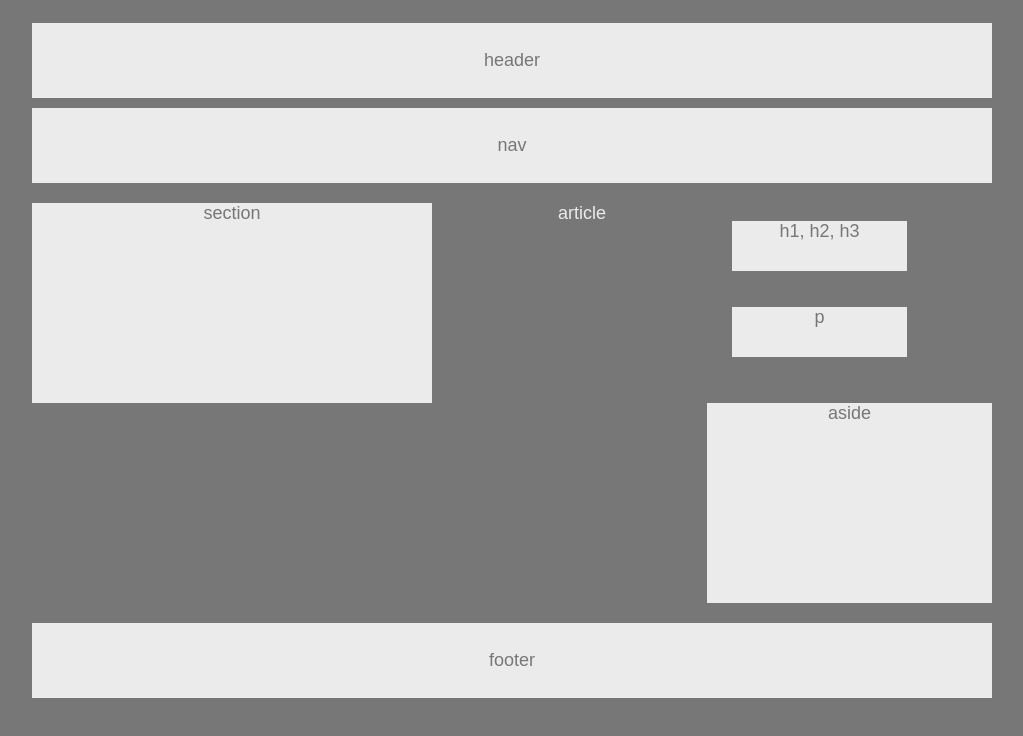
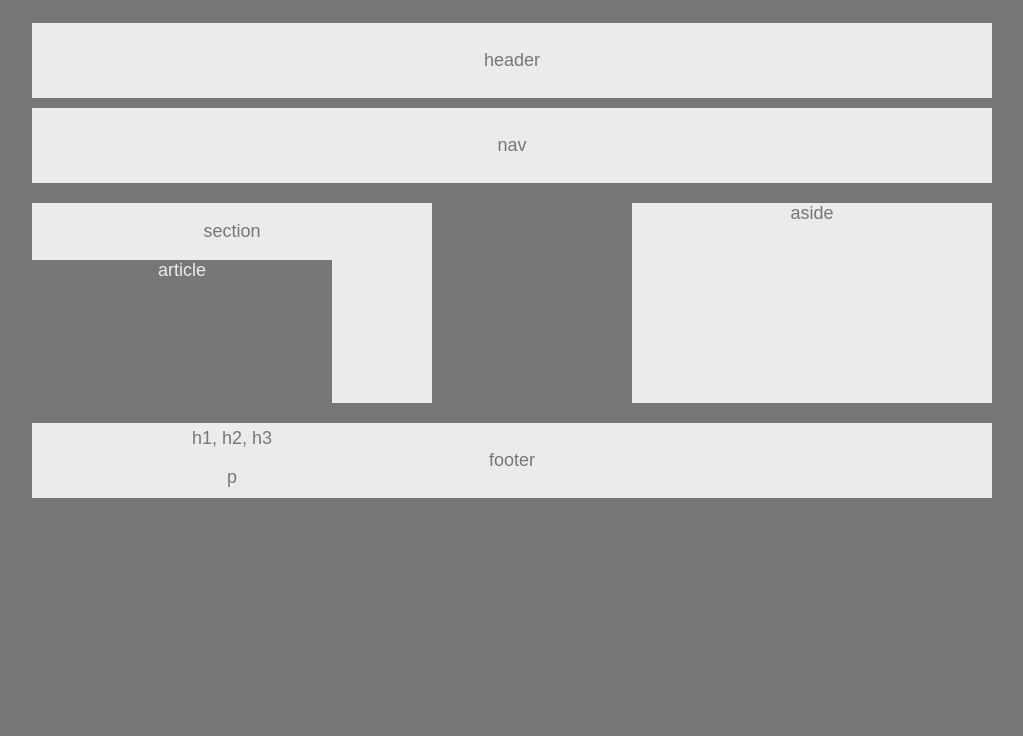
Before and after one commit to Shari721/HW1, a plain HTML site: page index.html in a window 1280 px wide. Shown: the whole page, without its empty margins (96-1119 px from the left). Drawn offline with Linux system fonts and the light colour scheme.

Commit message:
additions

```diff
--- a/index.html
+++ b/index.html
@@ -13,18 +13,30 @@
 
 <nav>nav</nav>
 
-<section>section</section>
+<section>
 
-<article>article</article>
+<p>section</p>
 
+<article>
+
+<div class="article">
+<p>article</p>
+</div>
+
+<div class="headers">
 <p>h1, h2, h3</p>
+</div>
 
+<div class="p">
 <p>p</p>
+</div>
+
+</article>
+</section>
 
 <aside>aside</aside>
 
 <footer>footer</footer>
-
 </div>
 </body>
 </html>
--- a/style.css
+++ b/style.css
@@ -39,31 +39,27 @@ section {
 	color: #777;
 	float: left;
 	height: 200px;
+	z-index: 1;
 }
 
-p {
-	float: left;
-	color: #777;
-	background-color: #ebebeb;
-	width: 175px;
-	height: 50px;
+.article {
+	background-color: #777;
+	color: #ebebeb;
+	width: 300px;
+	height: 150px;
+	z-index: 2;
+	z-index: auto;
 }
 
-article {
-	background-color: #777;
-	color: #ebebeb;
-	float: left;
-	width: 300px;
-	height: 200px;
-}
 
 aside {
 	float: right;
 	background-color: #ebebeb;
-	width: 285px;
+	width: 360px;
 	height: 200px;
 	margin-bottom: 20px;
 	color: #777;
+	text-align: center;
 }
 
 footer {
```
